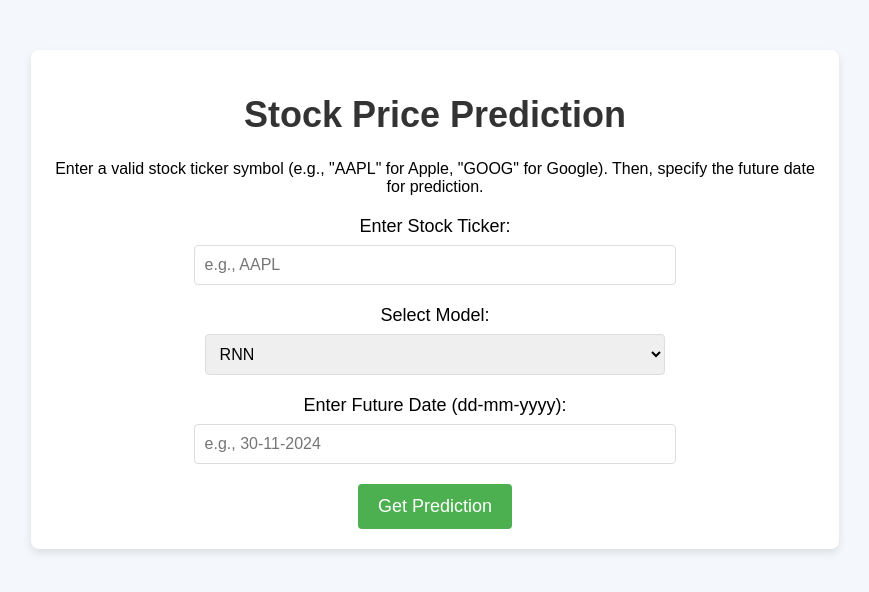
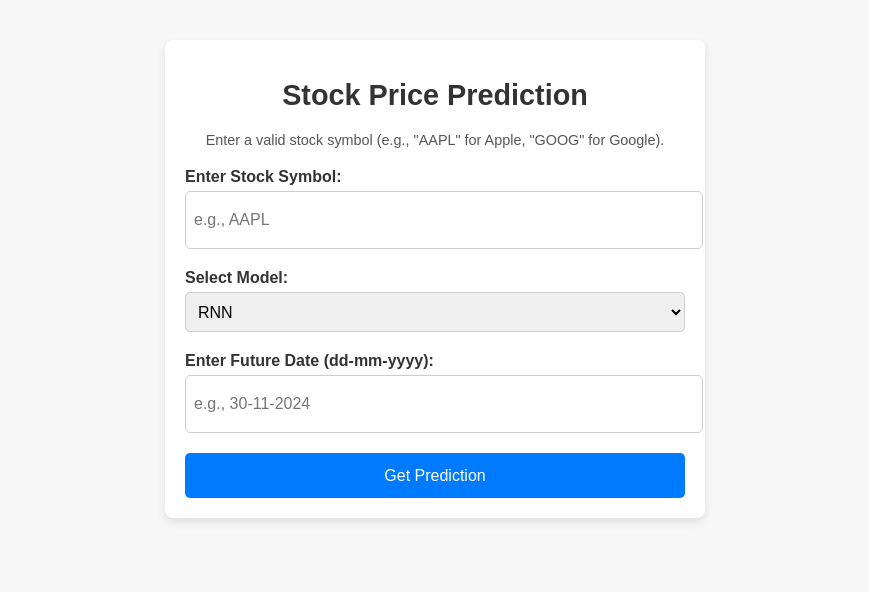
Before and after one commit to saisarath13/Time_Series_Forecasting_Multimodel, a Flask app: page / in a window 1280 px wide. Shown: the top 592 px of the page, without its empty margins (205-1074 px from the left). Run offline with Flask 3, Linux system fonts and the light colour scheme.

Commit message:
Your commit message

```diff
--- a/app.py
+++ b/app.py
@@ -10,13 +10,18 @@ import datetime
 import boto3
 
 # Disable GPU usage for TensorFlow if not available
-if not tf.config.list_physical_devices('GPU'):
-    os.environ["CUDA_VISIBLE_DEVICES"] = "-1"  # Disable GPU if no GPU is found
+os.environ["CUDA_VISIBLE_DEVICES"] = "-1"  # Ensure GPU is disabled
+print("Running TensorFlow on CPU mode.")
 
 app = Flask(__name__)
 
-# Initialize S3 client
-s3 = boto3.client('s3')
+# Initialize S3 client using AWS credentials from environment variables
+s3 = boto3.client(
+    's3',
+    aws_access_key_id=os.environ.get('AWS_ACCESS_KEY_ID'),
+    aws_secret_access_key=os.environ.get('AWS_SECRET_ACCESS_KEY'),
+    region_name=os.environ.get('AWS_REGION')
+)
 
 # Define the S3 bucket and model filenames
 bucket_name = 'my-keras-models-stock'  # Replace with your actual S3 bucket name
@@ -28,9 +33,7 @@ def download_model_from_s3(model_key, local_path, retries=3, delay=5):
     attempt = 0
     while attempt < retries:
         try:
-            # Ensure the target directory exists
             os.makedirs(os.path.dirname(local_path), exist_ok=True)
-
             print(f"Attempting to download {model_key} to {local_path}...")
             s3.download_file(bucket_name, model_key, local_path)
             print(f"Model {model_key} downloaded successfully.")
@@ -41,32 +44,28 @@ def download_model_from_s3(model_key, local_path, retries=3, delay=5):
             if attempt < retries:
                 time.sleep(delay)
             else:
-                raise
+                raise Exception(f"Failed to download {model_key} after {retries} attempts.")
 
 # Function to load the models (download if not already downloaded)
 def load_models():
-    try:
-        model_dir = 'models/'
-        os.makedirs(model_dir, exist_ok=True)
+    model_dir = 'models/'
+    os.makedirs(model_dir, exist_ok=True)
 
-        # Download models if they do not exist
-        rnn_model_path = os.path.join(model_dir, 'fine_tuned_rnn_model.keras')
-        lstm_model_path = os.path.join(model_dir, 'fine_tuned_lstm_model.keras')
+    # Paths to local models
+    rnn_model_path = os.path.join(model_dir, 'fine_tuned_rnn_model.keras')
+    lstm_model_path = os.path.join(model_dir, 'fine_tuned_lstm_model.keras')
 
-        if not os.path.exists(rnn_model_path):
-            download_model_from_s3(rnn_model_key, rnn_model_path)
+    # Download models if they do not exist locally
+    if not os.path.exists(rnn_model_path):
+        download_model_from_s3(rnn_model_key, rnn_model_path)
+    if not os.path.exists(lstm_model_path):
+        download_model_from_s3(lstm_model_key, lstm_model_path)
 
-        if not os.path.exists(lstm_model_path):
-            download_model_from_s3(lstm_model_key, lstm_model_path)
+    # Load the fine-tuned models
+    rnn_model = load_model(rnn_model_path)
+    lstm_model = load_model(lstm_model_path)
 
-        # Load the fine-tuned models
-        rnn_model = load_model(rnn_model_path)
-        lstm_model = load_model(lstm_model_path)
-
-        return rnn_model, lstm_model
-    except Exception as e:
-        print(f"Error loading models: {e}")
-        raise
+    return rnn_model, lstm_model
 
 # Load scaler for normalization
 scaler = MinMaxScaler(feature_range=(0, 1))
@@ -91,8 +90,8 @@ def create_sequences(data, sequence_length=60):
 
 # Function to make predictions with the selected model
 def make_prediction(model, ticker, future_date):
-    # Validate future date
     today = datetime.date.today()
+
     try:
         future_date_obj = datetime.datetime.strptime(future_date, "%d-%m-%Y").date()
     except ValueError:
@@ -104,29 +103,23 @@ def make_prediction(model, ticker, future_date):
     stock_data = fetch_stock_data(ticker)
     scaled_data = scaler.fit_transform(stock_data)
 
-    # Prepare the latest data for prediction
     sequence_length = 60
     X = create_sequences(scaled_data, sequence_length=sequence_length)
-    X = X.reshape((X.shape[0], X.shape[1], 1))  # Reshaping for RNN/LSTM input
+    X = X.reshape((X.shape[0], X.shape[1], 1))
 
     predictions = []
     current_input = X[-1]
-
-    # Calculate the number of days until the future date
     days_ahead = (future_date_obj - today).days
 
-    # Loop to predict stock prices for each day until the future date
     for _ in range(days_ahead):
-        prediction = model.predict(current_input.reshape(1, X.shape[1], 1))
+        prediction = model.predict(current_input.reshape(1, sequence_length, 1))
         prediction = scaler.inverse_transform(prediction)
         predictions.append(prediction[0][0])
 
-        # Update input for next day's prediction
         current_input = np.roll(current_input, -1, axis=0)
-        current_input[-1] = prediction
+        current_input[-1] = scaler.transform([[prediction[0][0]]])[0]
 
-    # Predict the price for the final future date
-    final_prediction = model.predict(current_input.reshape(1, X.shape[1], 1))
+    final_prediction = model.predict(current_input.reshape(1, sequence_length, 1))
     final_prediction = scaler.inverse_transform(final_prediction)
     predictions.append(final_prediction[0][0])
 
@@ -141,12 +134,11 @@ def index():
     model_name = None
 
     if request.method == 'POST':
-        ticker = request.form['ticker'].upper()  # Get the stock ticker from the form
-        model_choice = request.form['model']  # Get the model choice (RNN or LSTM)
-        future_date = request.form['future_date']  # Get the future date input
+        ticker = request.form['ticker'].upper()
+        model_choice = request.form['model']
+        future_date = request.form['future_date']
 
         try:
-            # Validate the date format
             datetime.datetime.strptime(future_date, "%d-%m-%Y")
         except ValueError:
             error = "Invalid date format. Please use dd-mm-yyyy."
@@ -156,7 +148,7 @@ def index():
             print("Loading models from S3...")
             rnn_model, lstm_model = load_models()
         except Exception as e:
-            error = f"Error loading models from S3: {e}"
+            error = f"Error loading models: {e}"
             return render_template('index.html', error=error, predictions=predictions)
 
         try:
@@ -167,7 +159,7 @@ def index():
                 predictions, future_date_obj = make_prediction(lstm_model, ticker, future_date)
                 model_name = "LSTM"
         except Exception as e:
-            error = f"Error during prediction: {e}"
+            error = f"Prediction error: {e}"
             return render_template('index.html', error=error, predictions=predictions)
 
         return render_template('index.html', predictions=predictions, model=model_name, ticker=ticker, future_date=future_date_obj.strftime('%d-%m-%Y'))
@@ -175,4 +167,6 @@ def index():
     return render_template('index.html', predictions=predictions, error=error)
 
 if __name__ == '__main__':
-    app.run(debug=os.getenv('FLASK_DEBUG', 'false').lower() == 'true', host='0.0.0.0', port=5000)
+    port = int(os.environ.get("PORT", 5000))
+    debug_mode = os.getenv('FLASK_DEBUG', 'false').lower() == 'true'
+    app.run(debug=debug_mode, host='0.0.0.0', port=port)
--- a/templates/index.html
+++ b/templates/index.html
@@ -4,48 +4,162 @@
     <meta charset="UTF-8">
     <meta name="viewport" content="width=device-width, initial-scale=1.0">
     <title>Stock Price Prediction</title>
-    <link rel="stylesheet" href="{{ url_for('static', filename='styles.css') }}">
+    <style>
+        body {
+            background-color: #f7f7f7;
+            font-family: Arial, sans-serif;
+            margin: 0;
+            padding: 0;
+        }
+
+        .container {
+            max-width: 500px;
+            margin: 40px auto;
+            background-color: #fff;
+            padding: 20px;
+            border-radius: 8px;
+            box-shadow: 0 4px 10px rgba(0, 0, 0, 0.1);
+        }
+
+        h1 {
+            text-align: center;
+            color: #333;
+            font-size: 1.8rem;
+            margin-bottom: 20px;
+        }
+
+        p.instructions {
+            text-align: center;
+            font-size: 0.9rem;
+            margin-bottom: 20px;
+            color: #555;
+        }
+
+        form {
+            display: flex;
+            flex-direction: column;
+            gap: 20px;
+        }
+
+        .form-group {
+            display: flex;
+            flex-direction: column;
+        }
+
+        label {
+            font-size: 1rem;
+            font-weight: bold;
+            color: #333;
+            margin-bottom: 5px;
+        }
+
+        input[type="text"], select {
+            width: 100%;
+            height: 40px;
+            padding: 8px;
+            font-size: 1rem;
+            border: 1px solid #ccc;
+            border-radius: 5px;
+        }
+
+        button {
+            width: 100%;
+            height: 45px;
+            font-size: 1rem;
+            background-color: #007bff;
+            color: white;
+            border: none;
+            border-radius: 5px;
+            cursor: pointer;
+        }
+
+        button:hover {
+            background-color: #0056b3;
+        }
+
+        .result, .error {
+            text-align: center;
+            margin-top: 20px;
+            font-size: 1.1rem;
+        }
+
+        .result h2 {
+            color: #333;
+        }
+
+        .error {
+            color: red;
+        }
+
+        .try-another {
+            margin-top: 20px;
+            text-align: center;
+        }
+
+        .try-another button {
+            background-color: #007bff;
+            color: white;
+            border: none;
+            padding: 10px 20px;
+            font-size: 1rem;
+            border-radius: 5px;
+            cursor: pointer;
+        }
+
+        .try-another button:hover {
+            background-color: #0056b3;
+        }
+    </style>
 </head>
 <body>
     <div class="container">
         <h1>Stock Price Prediction</h1>
+        <p class="instructions">Enter a valid stock symbol (e.g., "AAPL" for Apple, "GOOG" for Google).</p>
 
-        <!-- Instructions for the user -->
-        <p class="instructions">
-            Enter a valid stock ticker symbol (e.g., "AAPL" for Apple, "GOOG" for Google).
-            Then, specify the future date for prediction.
-        </p>
+        <!-- Form -->
+        <form method="POST" action="/">
+            <div class="form-group">
+                <label for="ticker">Enter Stock Symbol:</label>
+                <input type="text" id="ticker" name="ticker" placeholder="e.g., AAPL" required>
+            </div>
 
-        <!-- Form to enter stock ticker, model, and future date -->
-        <form method="POST" action="/">
-            <label for="ticker">Enter Stock Ticker:</label>
-            <input type="text" id="ticker" name="ticker" required placeholder="e.g., AAPL" value="{{ ticker if ticker else '' }}">
+            <div class="form-group">
+                <label for="model">Select Model:</label>
+                <select name="model" id="model" required>
+                    <option value="rnn">RNN</option>
+                    <option value="lstm">LSTM</option>
+                </select>
+            </div>
 
-            <label for="model">Select Model:</label>
-            <select name="model" id="model">
-                <option value="rnn" {% if model == 'RNN' %}selected{% endif %}>RNN</option>
-                <option value="lstm" {% if model == 'LSTM' %}selected{% endif %}>LSTM</option>
-            </select>
-
-            <label for="future_date">Enter Future Date (dd-mm-yyyy):</label>
-            <input type="text" id="future_date" name="future_date" required placeholder="e.g., 30-11-2024" value="{{ future_date if future_date else '' }}">
+            <div class="form-group">
+                <label for="future_date">Enter Future Date (dd-mm-yyyy):</label>
+                <input type="text" id="future_date" name="future_date" placeholder="e.g., 30-11-2024" required>
+            </div>
 
             <button type="submit">Get Prediction</button>
         </form>
 
-        <!-- Display prediction results -->
-        {% if predictions %}
+        <!-- Display prediction result -->
+        {% if predictions is not none %}
         <div class="result">
-            <h2>Prediction for {{ ticker }} on {{ future_date }}:</h2>
-            <p><strong>Model:</strong> {{ model }}</p>
-            <p><strong>Predicted Stock Price:</strong> ${{ predictions[-1] | round(2) }}</p>
-            <a href="/" class="button">Try Another</a>
+            <h2>Prediction Results</h2>
+            <p><strong>Stock Symbol:</strong> {{ ticker }}</p>
+            <p><strong>Model Used:</strong> {{ model }}</p>
+            <p><strong>Future Date:</strong> {{ future_date }}</p>
+            <p><strong>Predicted Price:</strong> ${{ "%.2f" | format(predictions[-1]) }}</p>
+        </div>
+
+        <!-- Try another button -->
+        <div class="try-another">
+            <button onclick="window.location.href='/'">Try Another</button>
         </div>
         {% endif %}
 
-        <!-- Display errors if any -->
+        <!-- Display error message -->
         {% if error %}
-        <p class="error">{{ error }}</p>
+        <div class="error">
+            {{ error }}
+        </div>
         {% endif %}
     </div>
 </body>
```
